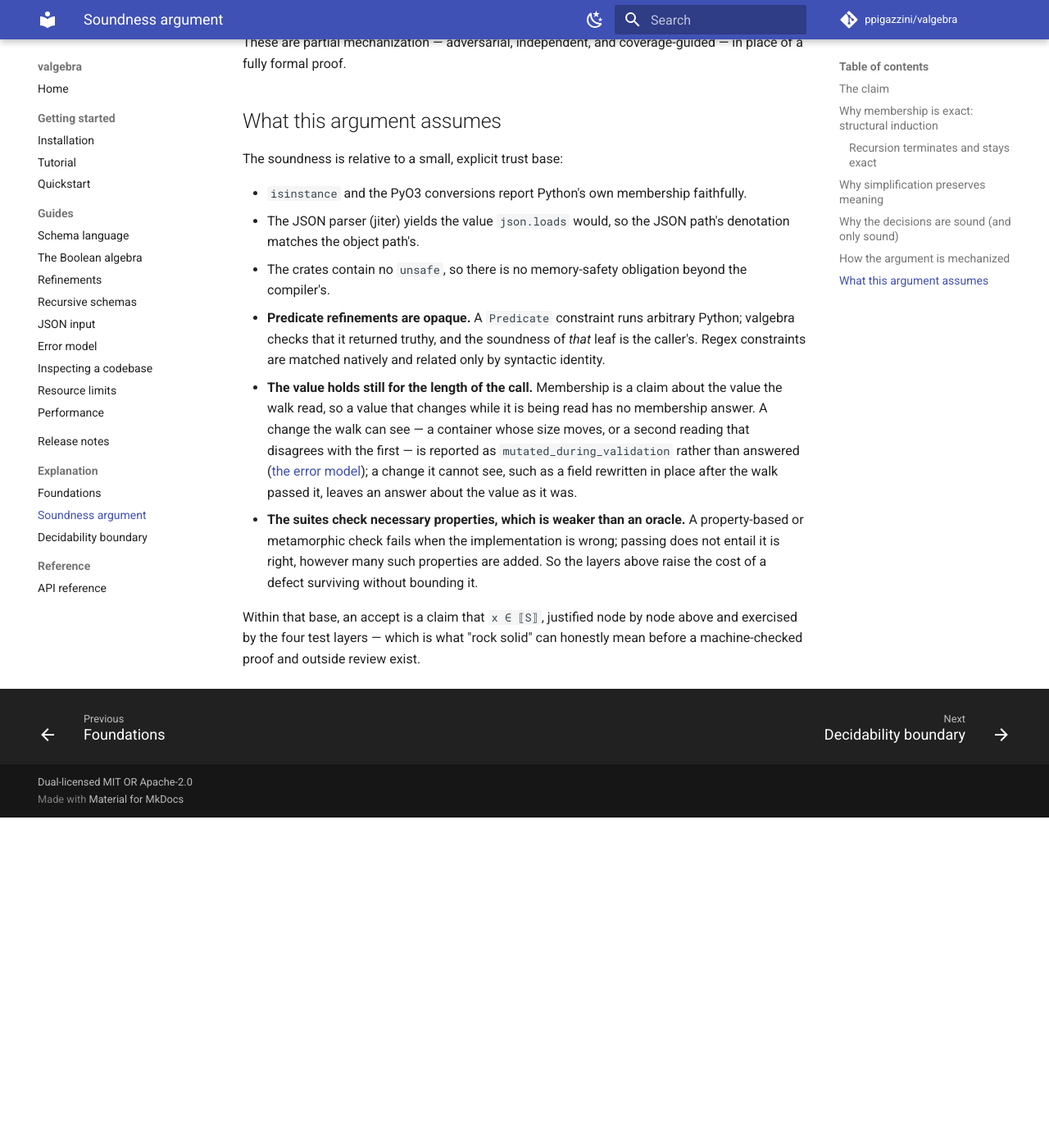
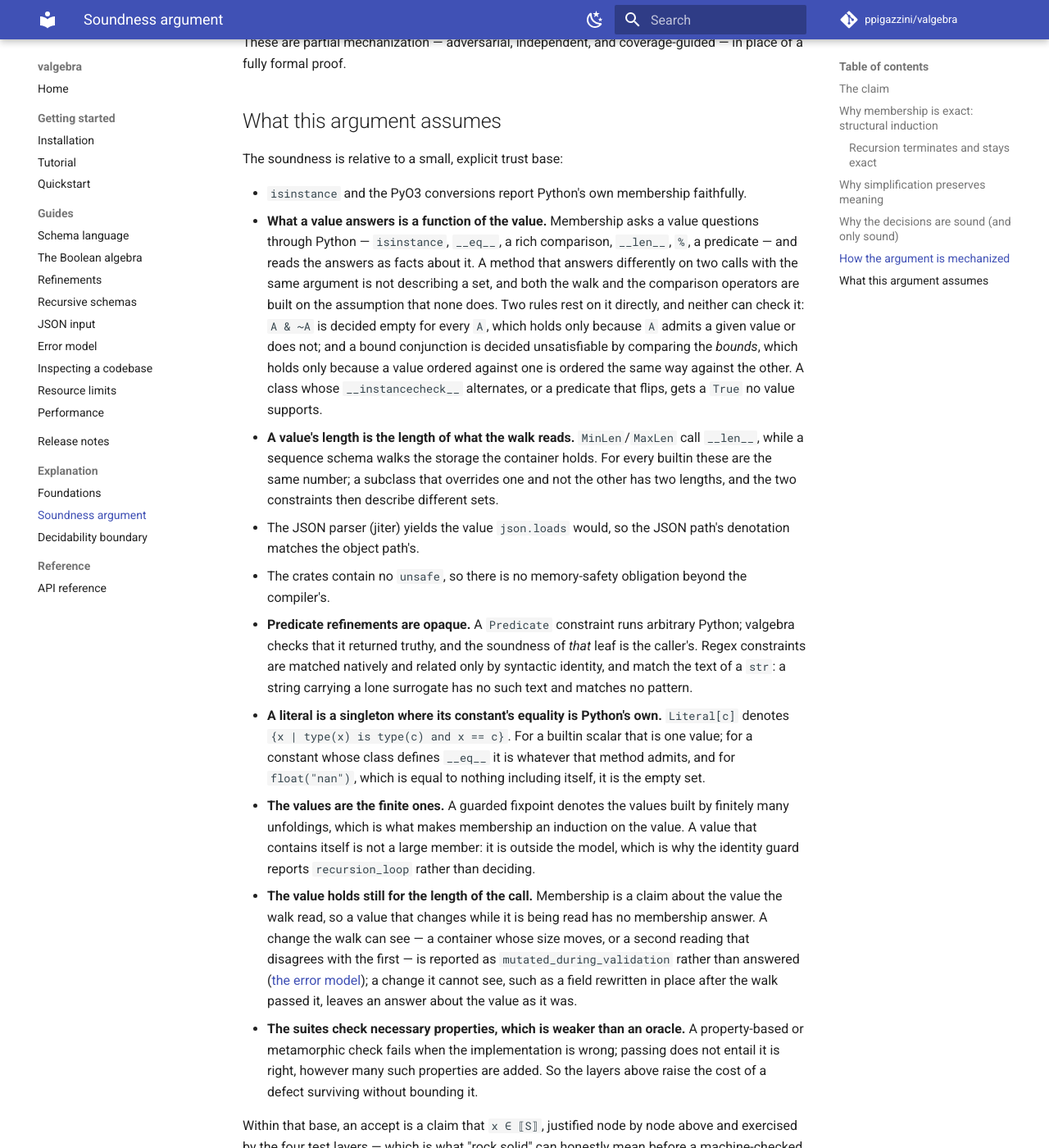
Before and after one commit to ppigazzini/valgebra, an MkDocs documentation site: the page built from docs/14-soundness.md, in a window 1280 px wide and 1400 px high, scrolled down 3212 px. Shown: the whole window at 82% size. Built offline with MkDocs 1.6.1 and Material for MkDocs 9.7.7, drawn with Linux system fonts in a browser that asks for light colours; comment, search, counter and statistics services are not loaded; before the commit the page ends 4209 px from its top, so only the background shows below that.

Commit message:
docs: state what a positive answer is trusted with
The soundness page's trust base named `isinstance`, the JSON parser, the
absence of unsafe, and predicates. Three more assumptions carry weight and
were unwritten, and two rules rest on the first of them without being able
to check it.

What a value answers has to be a function of the value. Membership asks
through `isinstance`, `__eq__`, a rich comparison, `__len__`, `%` and a
predicate, and reads the answers as facts. `A & ~A` is decided empty for
every `A` because a value belongs to `A` or does not; a bound conjunction
is decided unsatisfiable by comparing the bounds, because a value ordered
against one is ordered the same way against the other. A method that
answers differently on two calls describes no set, and gets a `True`
nothing supports.

A length is the length of what the walk reads: the two length constraints
call `__len__` while a sequence walks the storage, which is one number for
every builtin and two for a subclass that overrides one of them. A literal
is a singleton where its constant's equality is Python's own, which makes
`Literal[float("nan")]` the empty set. And the values are the finite ones,
so a value that contains itself is outside the model rather than a large
member of it.

The JSON page gains the second place the two input paths part: an escape
naming a lone surrogate is refused by the grammar where `json.loads`
builds a string the object path admits.

```diff
--- a/docs/14-soundness.md
+++ b/docs/14-soundness.md
@@ -150,6 +150,22 @@ in place of a fully formal proof.
 The soundness is relative to a small, explicit trust base:
 
 - `isinstance` and the PyO3 conversions report Python's own membership faithfully.
+- **What a value answers is a function of the value.** Membership asks a value
+  questions through Python — `isinstance`, `__eq__`, a rich comparison, `__len__`,
+  `%`, a predicate — and reads the answers as facts about it. A method that
+  answers differently on two calls with the same argument is not describing a
+  set, and both the walk and the comparison operators are built on the assumption
+  that none does. Two rules rest on it directly, and neither can check it:
+  `A & ~A` is decided empty for every `A`, which holds only because `A` admits a
+  given value or does not; and a bound conjunction is decided unsatisfiable by
+  comparing the *bounds*, which holds only because a value ordered against one
+  is ordered the same way against the other. A class whose `__instancecheck__`
+  alternates, or a predicate that flips, gets a `True` no value supports.
+- **A value's length is the length of what the walk reads.** `MinLen`/`MaxLen`
+  call `__len__`, while a sequence schema walks the storage the container holds.
+  For every builtin these are the same number; a subclass that overrides one and
+  not the other has two lengths, and the two constraints then describe different
+  sets.
 - The JSON parser (jiter) yields the value `json.loads` would, so the JSON path's
   denotation matches the object path's.
 - The crates contain no `unsafe`, so there is no memory-safety obligation beyond
@@ -157,7 +173,18 @@ The soundness is relative to a small, explicit trust base:
 - **Predicate refinements are opaque.** A `Predicate` constraint runs arbitrary
   Python; valgebra checks that it returned truthy, and the soundness of *that*
   leaf is the caller's. Regex constraints are matched natively and related only
-  by syntactic identity.
+  by syntactic identity, and match the text of a `str`: a string carrying a lone
+  surrogate has no such text and matches no pattern.
+- **A literal is a singleton where its constant's equality is Python's own.**
+  `Literal[c]` denotes `{x | type(x) is type(c) and x == c}`. For a builtin
+  scalar that is one value; for a constant whose class defines `__eq__` it is
+  whatever that method admits, and for `float("nan")`, which is equal to nothing
+  including itself, it is the empty set.
+- **The values are the finite ones.** A guarded fixpoint denotes the values built
+  by finitely many unfoldings, which is what makes membership an induction on the
+  value. A value that contains itself is not a large member: it is outside the
+  model, which is why the identity guard reports `recursion_loop` rather than
+  deciding.
 - **The value holds still for the length of the call.** Membership is a claim
   about the value the walk read, so a value that changes while it is being read
   has no membership answer. A change the walk can see — a container whose size
```
Also changed, not shown: docs/07-json.md (+21 -0 lines).
